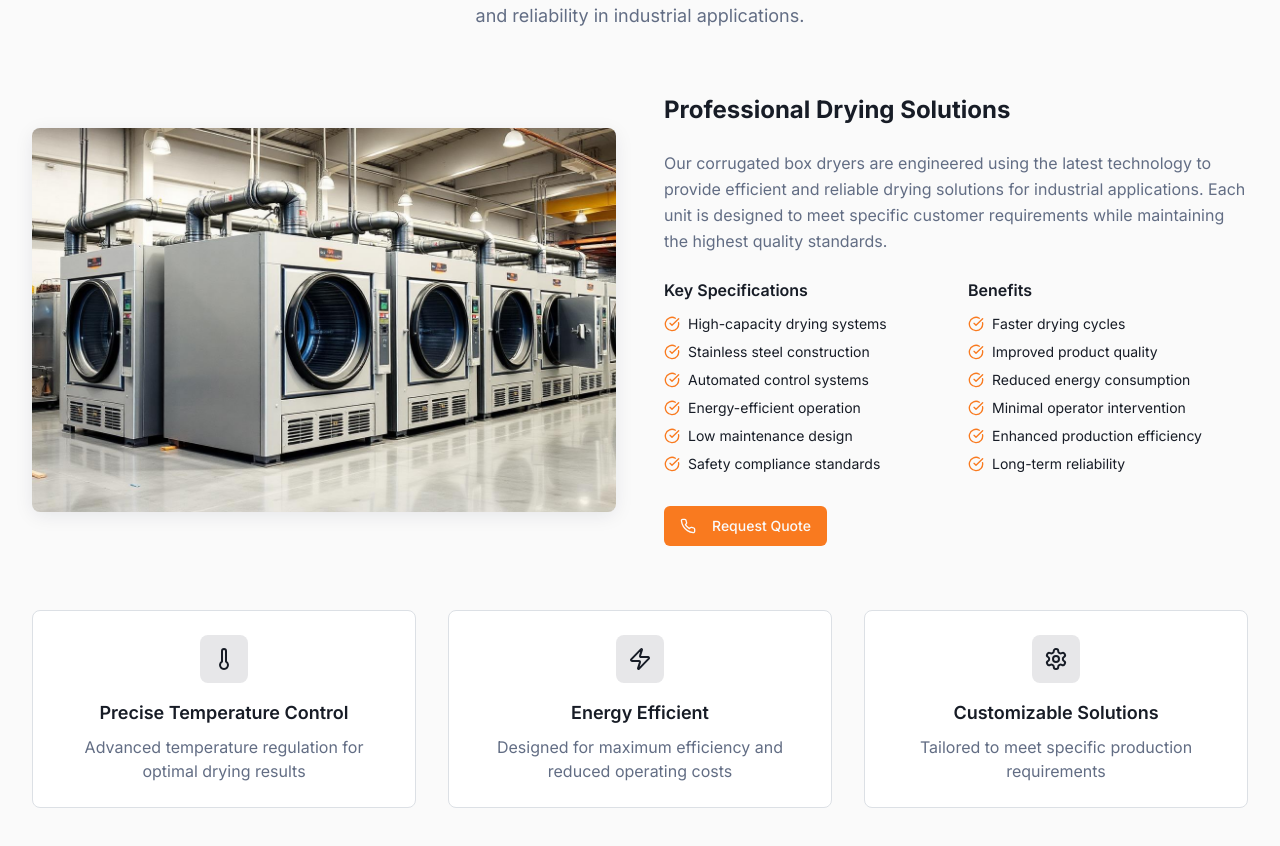
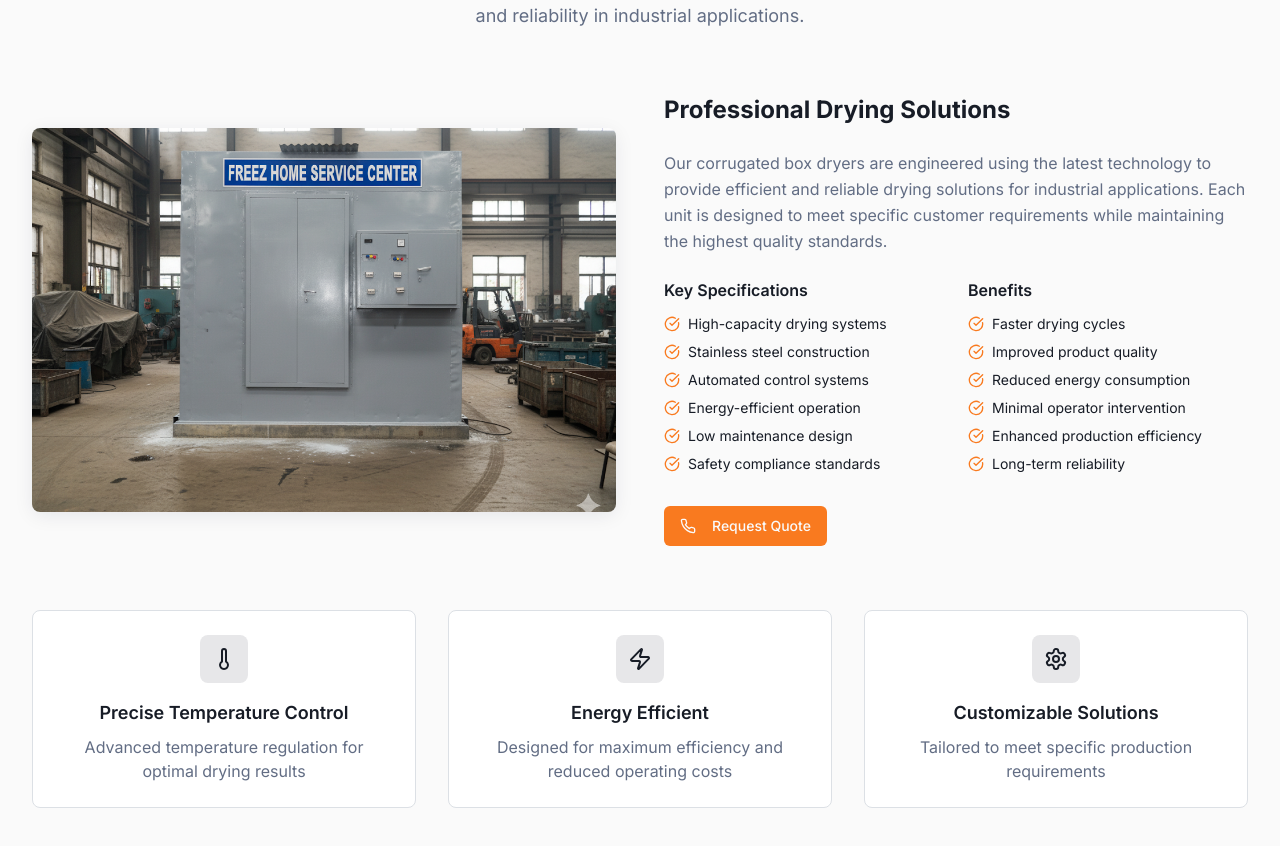
Before and after one commit to The-Aryan-Bhatnagar/freez-dryer-solutions, a React (Vite) app: page / in a window 1280 px wide. Shown: the part 2050-2896 px from the top of the page. Built offline with nearby package versions, Linux system fonts and the light colour scheme; the HTML template or start-up script is replaced by a standard one.

Commit message:
Update products section image

```diff
--- a/src/components/Products.tsx
+++ b/src/components/Products.tsx
@@ -1,6 +1,6 @@
 import { Button } from "@/components/ui/button";
 import { CheckCircle, Phone, Thermometer, Settings, Zap } from "lucide-react";
-import productsImage from "@/assets/products-showcase.jpg";
+import productsImage from "@/assets/freez-service-center-dryer.jpg";
 
 const Products = () => {
   const features = [
@@ -55,7 +55,7 @@ const Products = () => {
           <div className="animate-fade-in">
             <img
               src={productsImage}
-              alt="Corrugated box dryer manufacturing equipment showcase"
+              alt="Freez Home Service Center industrial dryer unit and manufacturing facility"
               className="w-full h-96 object-cover rounded-lg shadow-professional"
             />
           </div>
```
Also changed, not shown: src/assets/freez-service-center-dryer.jpg (added).
